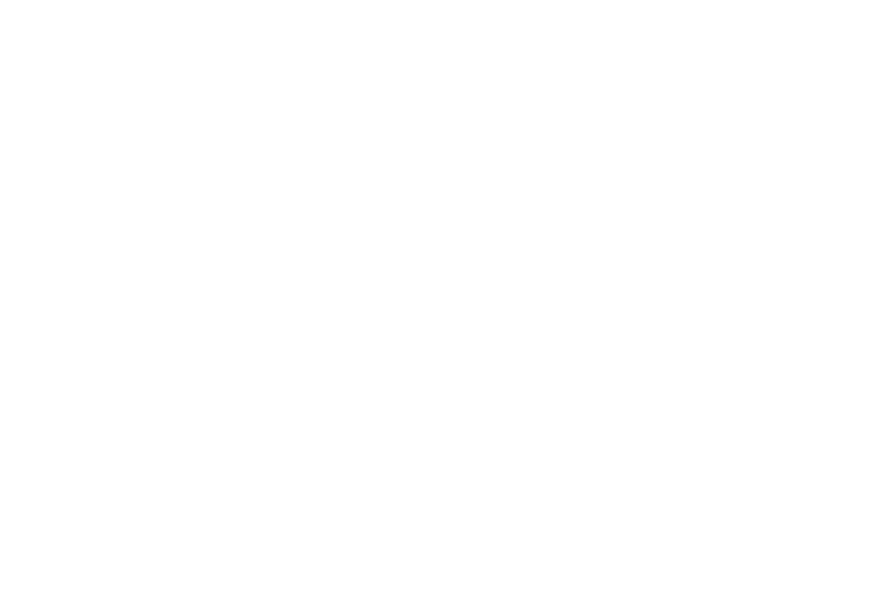
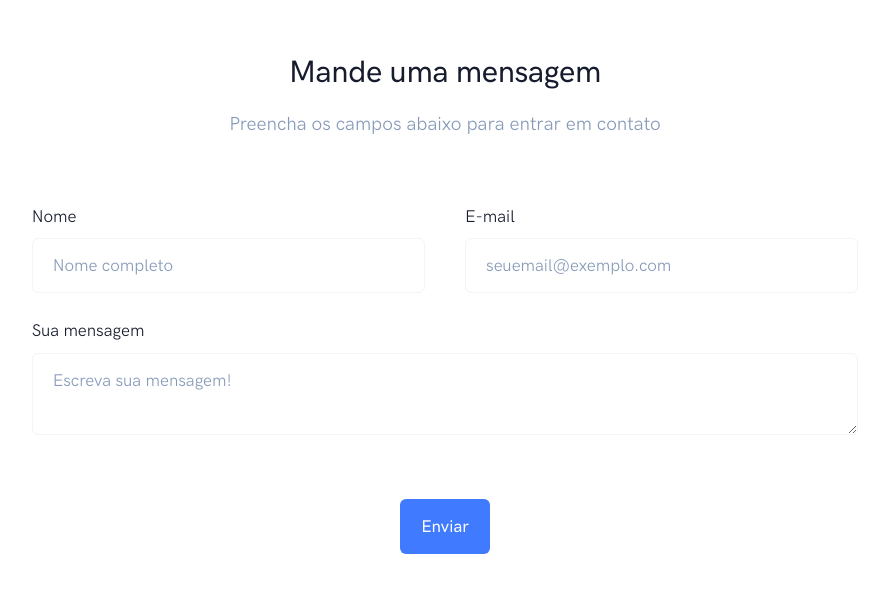
Before and after one commit to LuanColeto/portfolio, a Next.js app: page / in a window 1280 px wide. Shown: the part 5052-5645 px from the top of the page, without its empty margins (195-1084 px from the left). Before the commit the page ends 5007 px from the top, so only its background shows below. Built offline with nearby package versions, Linux system fonts and the light colour scheme; a web font is replaced by a local one.

Commit message:
Create contact component

```diff
--- /dev/null
+++ b/src/components/Contact.tsx
@@ -0,0 +1,80 @@
+export default function Contact() {
+
+    return (
+        <>
+            <section className="pt-8 pt-md-11 pb-8 pb-md-14">
+                <div className="container">
+                    <div className="row justify-content-center">
+                        <div className="col-12 col-md-10 col-lg-8 text-center">
+
+                            <h2 className="fw-bold">
+                               Mande uma mensagem
+                            </h2>
+
+                            <p className="fs-lg text-muted mb-7 mb-md-9">
+                                Preencha os campos abaixo para entrar em contato
+                            </p>
+
+                        </div>
+                    </div>
+                    <div className="row justify-content-center">
+                        <div className="col-12 col-md-12 col-lg-10">
+
+                            <form action="https://formspree.io/f/xvovjpdg" method="POST">
+                                <div className="row">
+                                    <div className="col-12 col-md-6">
+                                        <div className="form-group mb-5">
+
+                                            <label className="form-label" htmlFor="contactName">
+                                                Nome
+                                            </label>
+
+                                            <input className="form-control" id="contactName" type="text"
+                                                   placeholder="Nome completo" name="name" />
+
+                                        </div>
+                                    </div>
+                                    <div className="col-12 col-md-6">
+                                        <div className="form-group mb-5">
+
+                                            <label className="form-label" htmlFor="contactEmail">
+                                                E-mail
+                                            </label>
+
+                                            <input className="form-control" id="contactEmail" type="email"
+                                                   placeholder="seuemail@exemplo.com" name="e-mail" />
+
+                                        </div>
+                                    </div>
+                                </div>
+                                <div className="row">
+                                    <div className="col-12">
+                                        <div className="form-group mb-7 mb-md-9">
+
+                                            <label className="form-label" htmlFor="contactMessage">
+                                                Sua mensagem
+                                            </label>
+
+                                            <textarea className="form-control" id="contactMessage"
+                                                placeholder="Escreva sua mensagem! " name="message"/>
+
+                                        </div>
+                                    </div>
+                                </div>
+                                <div className="row justify-content-center">
+                                    <div className="col-auto">
+                                        <input type="submit" className="btn btn-primary lift" value="Enviar" />
+
+
+                                    </div>
+                                </div>
+                            </form>
+
+                        </div>
+                    </div>
+                </div>
+            </section>
+
+        </>
+    )
+}
--- a/src/pages/index.tsx
+++ b/src/pages/index.tsx
@@ -2,6 +2,7 @@
 import Skills from "../components/Skills";
 import About from "../components/About";
 import Projects from "../components/Projects";
+import Contact from "../components/Contact";
 
 export default function Home() {
   return (
@@ -10,6 +11,7 @@
       <About />
       <Skills />
       <Projects />
+      <Contact />
     </>
   )
 }
```
